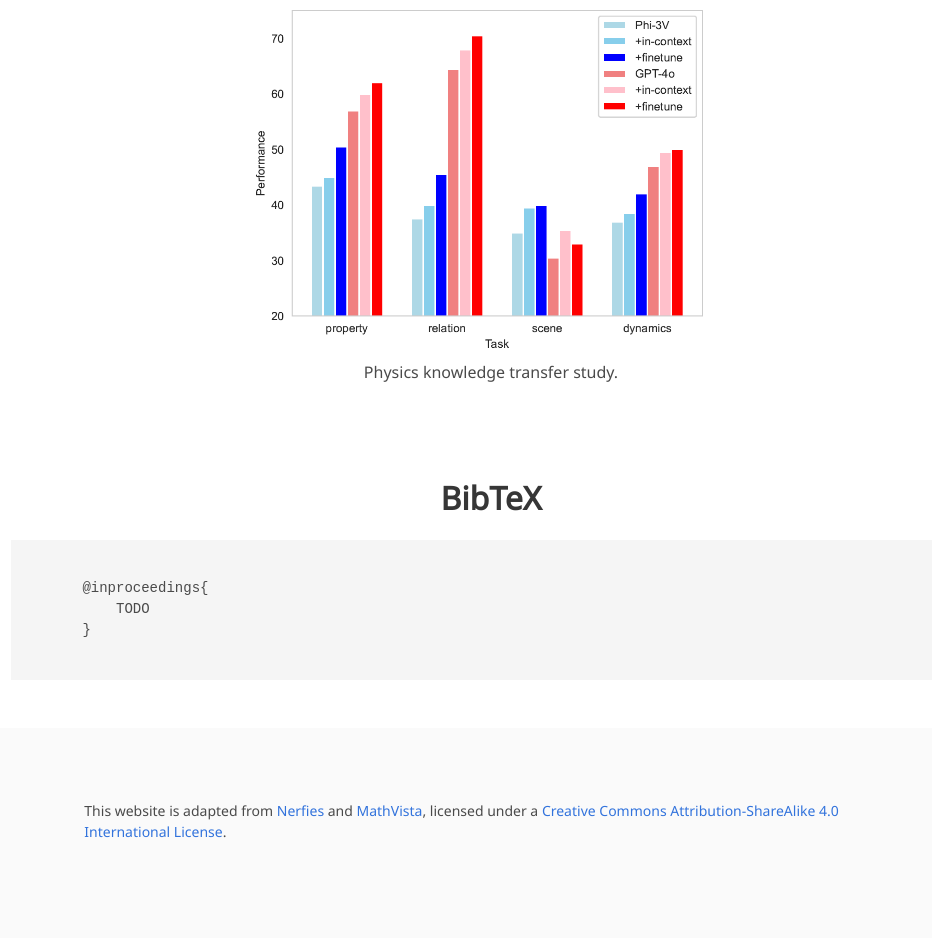
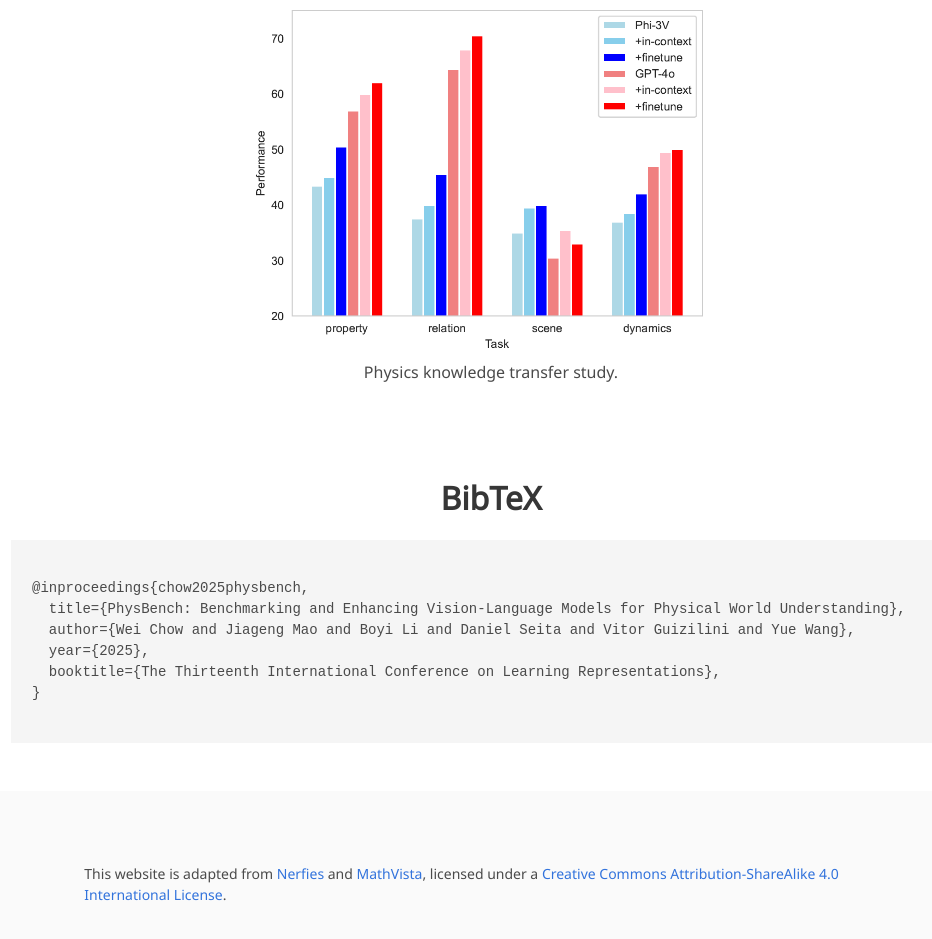
Before and after one commit to PhysBench/PhysBench.github.io, a plain HTML site: page index.html in a window 1280 px wide. Shown: the part 10486-11425 px from the top of the page, without its empty margins (149-1081 px from the left). Drawn offline with nearby package versions, Linux system fonts and the light colour scheme; some icons are missing; a web font is replaced by a local one.

Commit message:
Update index.html

```diff
--- a/index.html
+++ b/index.html
@@ -661,9 +661,12 @@ video frames into a single image
   <div class="container is-max-desktop content">
     <h2 class="title is-3 has-text-centered">BibTeX</h2>
     <pre><code>
-      @inproceedings{
-          TODO
-      }
+@inproceedings{chow2025physbench,
+  title={PhysBench: Benchmarking and Enhancing Vision-Language Models for Physical World Understanding},
+  author={Wei Chow and Jiageng Mao and Boyi Li and Daniel Seita and Vitor Guizilini and Yue Wang},
+  year={2025},
+  booktitle={The Thirteenth International Conference on Learning Representations},
+}
     </code></pre>
   </div>
 </section>
```
